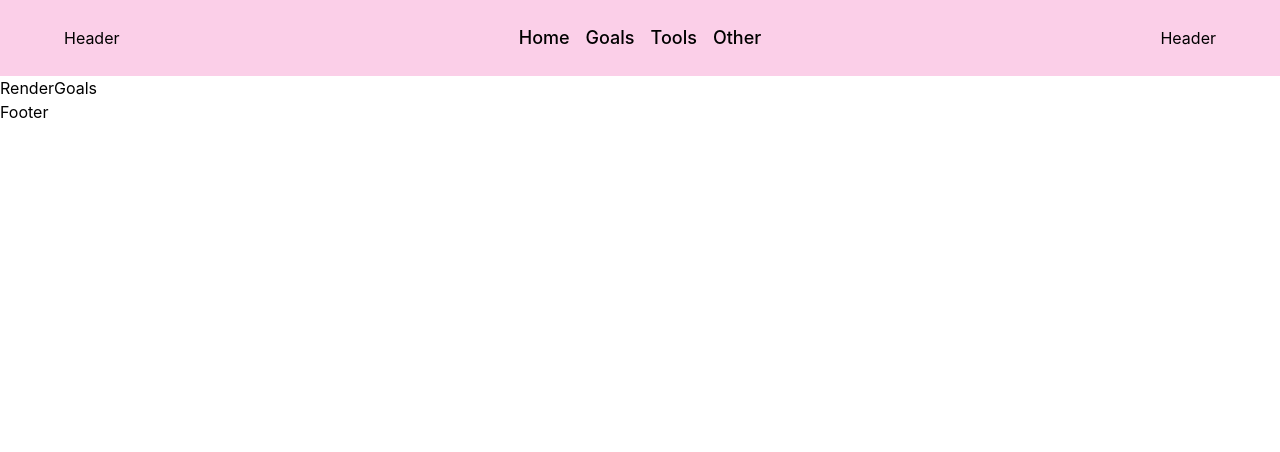
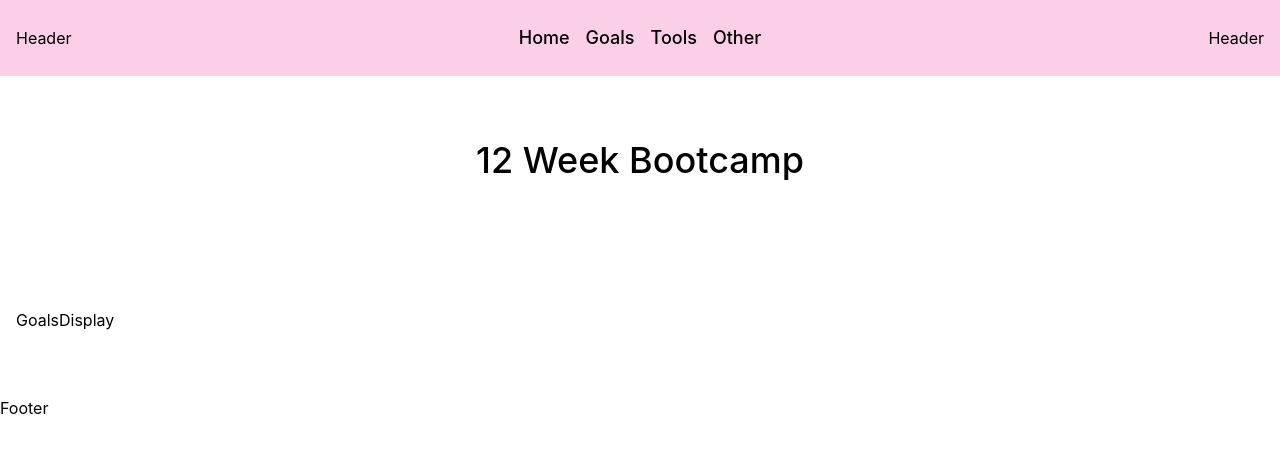
Before and after one commit to Facundo-Martin/nextjs-productivity-app, a Next.js app: page /goals in a window 1280 px wide. Shown: the top 452 px of the page. Built offline with nearby package versions, Linux system fonts and the light colour scheme.

Commit message:
created goals components

```diff
--- a/src/components/Goals/GoalsDisplay.tsx
+++ b/src/components/Goals/GoalsDisplay.tsx
@@ -1,5 +1,5 @@
 import React from "react";
 
 export default function GoalsDisplay() {
-  return <div>GoalsDisplay</div>;
+  return <section className="section">GoalsDisplay</section>;
 }
--- a/src/components/Goals/GoalsHeader.tsx
+++ b/src/components/Goals/GoalsHeader.tsx
@@ -1,5 +1,9 @@
 import React from "react";
 
 export default function GoalsHeader() {
-  return <div>GoalsHeader</div>;
+  return (
+    <section className="section">
+      <h1 className="text-4xl text-center font-medium">12 Week Bootcamp</h1>
+    </section>
+  );
 }
--- a/src/components/Goals/RenderGoals.tsx
+++ b/src/components/Goals/RenderGoals.tsx
@@ -1,5 +1,12 @@
 import React from "react";
+import GoalsDisplay from "./GoalsDisplay";
+import GoalsHeader from "./GoalsHeader";
 
 export default function RenderGoals() {
-  return <div>RenderGoals</div>;
+  return (
+    <>
+      <GoalsHeader />
+      <GoalsDisplay />
+    </>
+  );
 }
--- a/src/styles/globals.css
+++ b/src/styles/globals.css
@@ -4,14 +4,15 @@
 
 @layer components {
   .header {
-    @apply max-w-screen-xl bg-pink-200 mx-auto py-6 px-4 sm:px-8 md:px-12 lg:px-16;
+    @apply max-w-screen-xl bg-pink-200 mx-auto py-6 px-4;
   }
   .section {
-    @apply mx-auto py-16 px-4 sm:px-8 md:px-12 lg:px-16;
+    @apply max-w-screen-xl mx-auto py-16 px-4;
   }
   .nav-item {
     @apply text-lg font-medium text-black hover:text-neutral-700;
   }
+  /* sm:px-8 md:px-12 lg:px-16 */
 }
 
 html,
```
